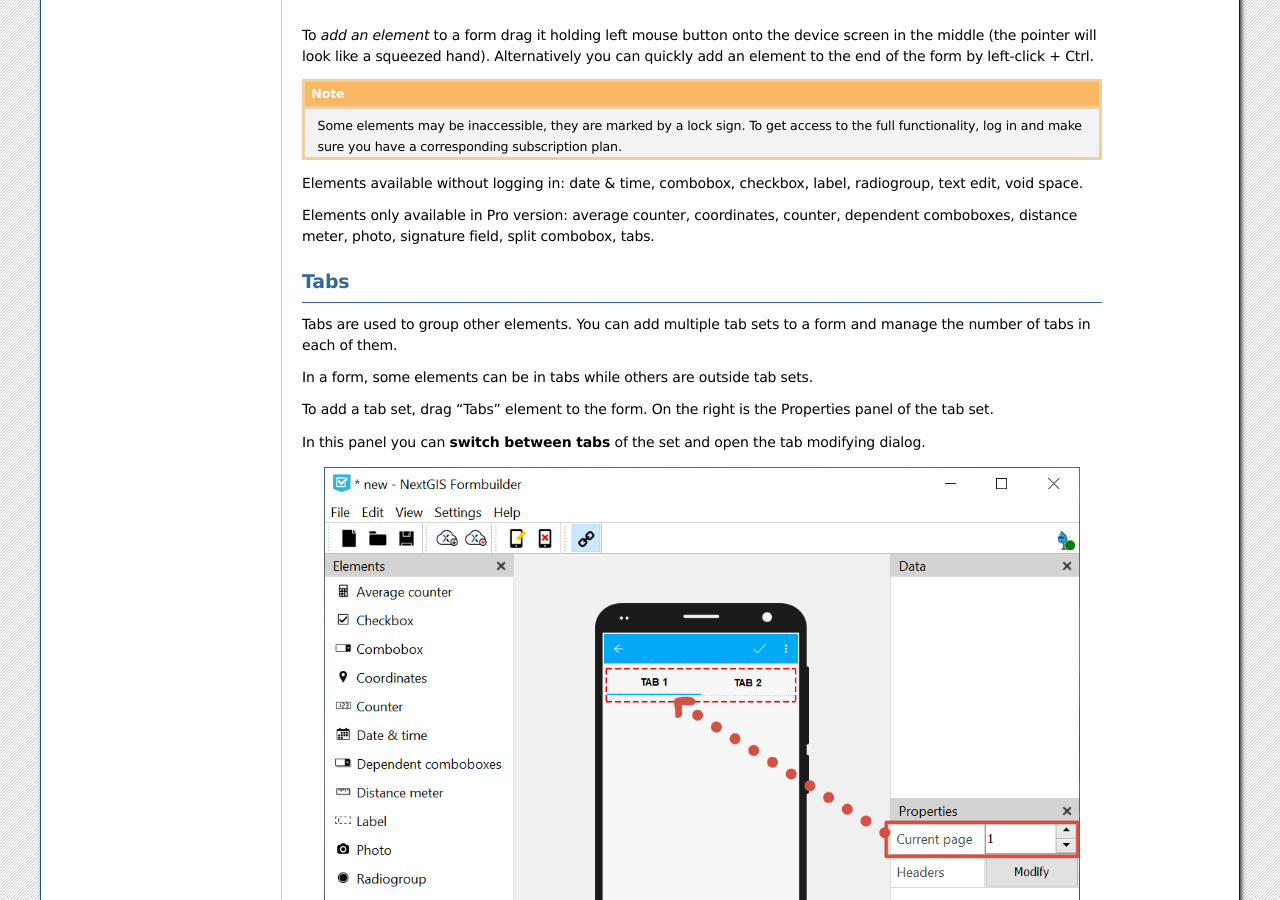
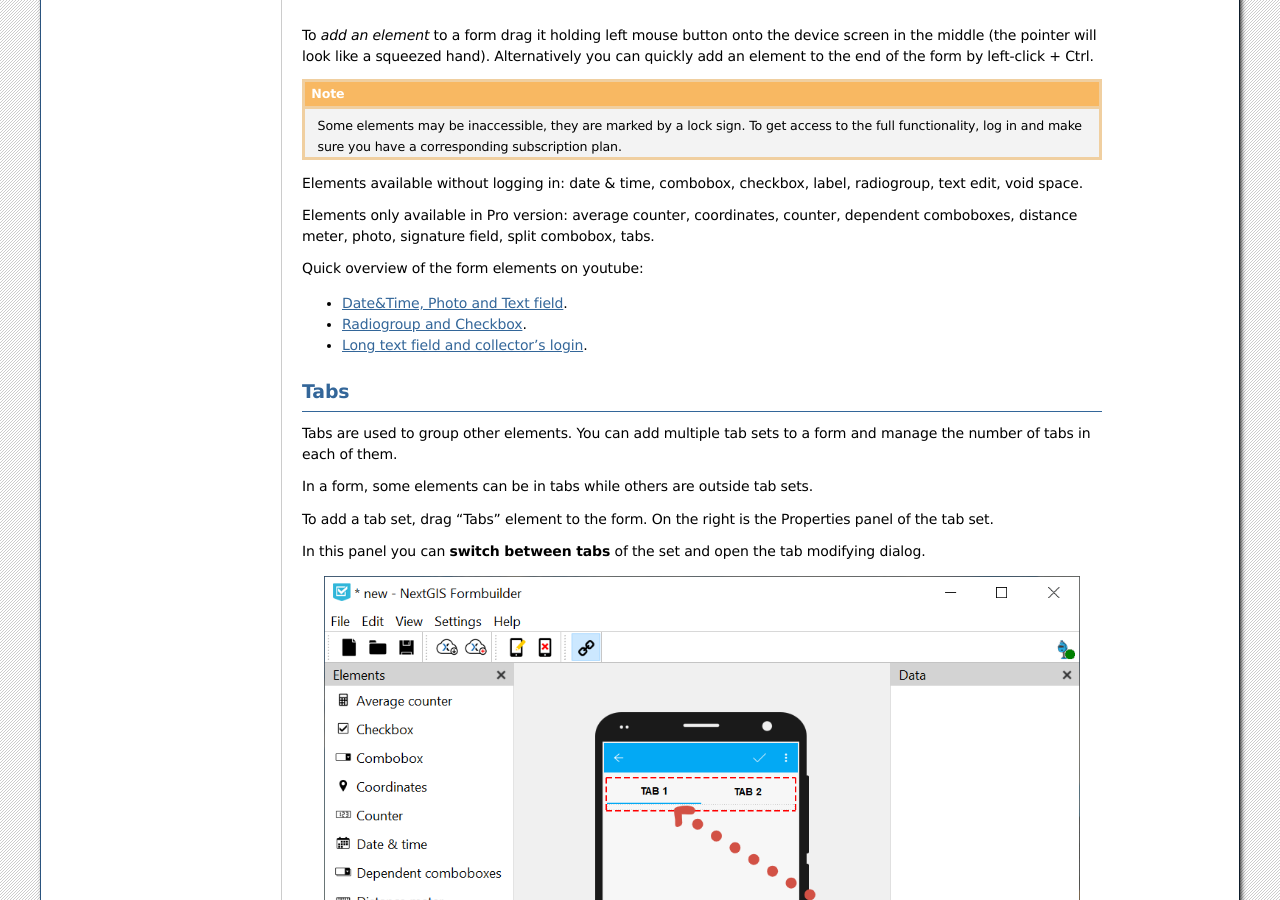
Before and after one commit to nextgis/docs_formbuilder, a Sphinx documentation site: the page built from source/controls.rst, in a window 1280 px wide and 900 px high, scrolled down 793 px. Built offline with Sphinx 7.4.7, drawn with Linux system fonts in a browser that asks for light colours; formulas are drawn with MathJax 3.

Commit message:
Update controls.rst
Add video and links

```diff
--- a/source/controls.rst
+++ b/source/controls.rst
@@ -25,6 +25,11 @@
 
 Elements only available in Pro version: average counter, coordinates, counter, dependent comboboxes, distance meter, photo, signature field, split combobox, tabs.
 
+Quick overview of the form elements on youtube:
+
+* `Date&Time, Photo and Text field <https://youtu.be/zWrKaT-SZZo?si=_kJd62vNdVdgg4RL>`_.
+* `Radiogroup and Checkbox <https://youtu.be/cwNwe5p_dbw?si=OigWL54fPNPrtmFW>`_.
+* `Long text field and collector's login <https://youtu.be/3SVWfRty700?si=rZVQcOj2sX33gFE4>`_.
 
 .. _ngfb_controls_tabs:
 
@@ -347,7 +352,11 @@
 
    Lists of prefixes and suffixes
 
+.. raw:: html
 
+   <iframe width="560" height="315" src="https://www.youtube.com/embed/2G4p7_qO6GE?si=nC8MPj0ZC2hBJfGh" title="YouTube video player" frameborder="0" allow="accelerometer; autoplay; clipboard-write; encrypted-media; gyroscope; picture-in-picture; web-share" referrerpolicy="strict-origin-when-cross-origin" allowfullscreen></iframe>
+
+Watch on `youtube <https://youtu.be/2G4p7_qO6GE?si=U9PnRJpEuquZSQW2>`_.
 
 .. _ngfb_controls_average:
 
```
